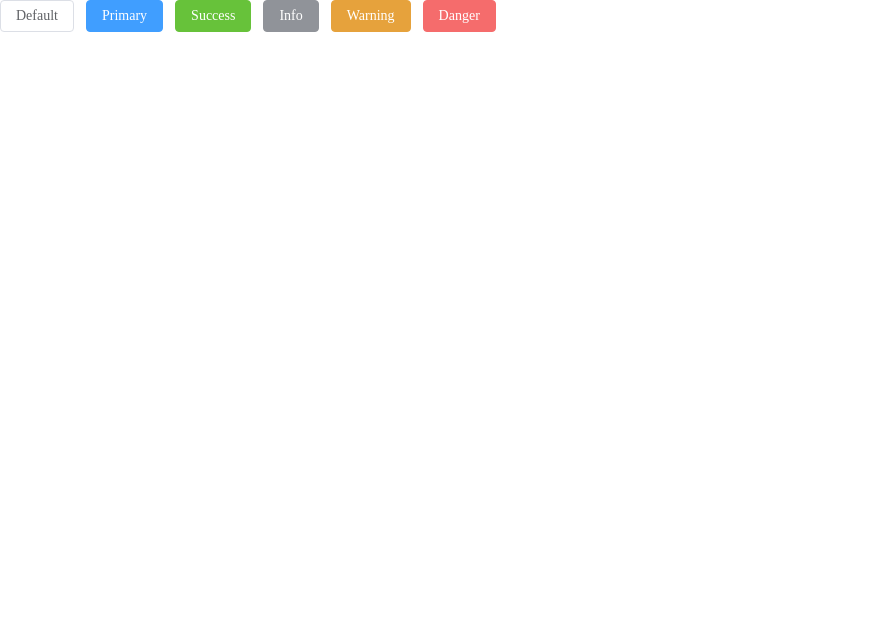
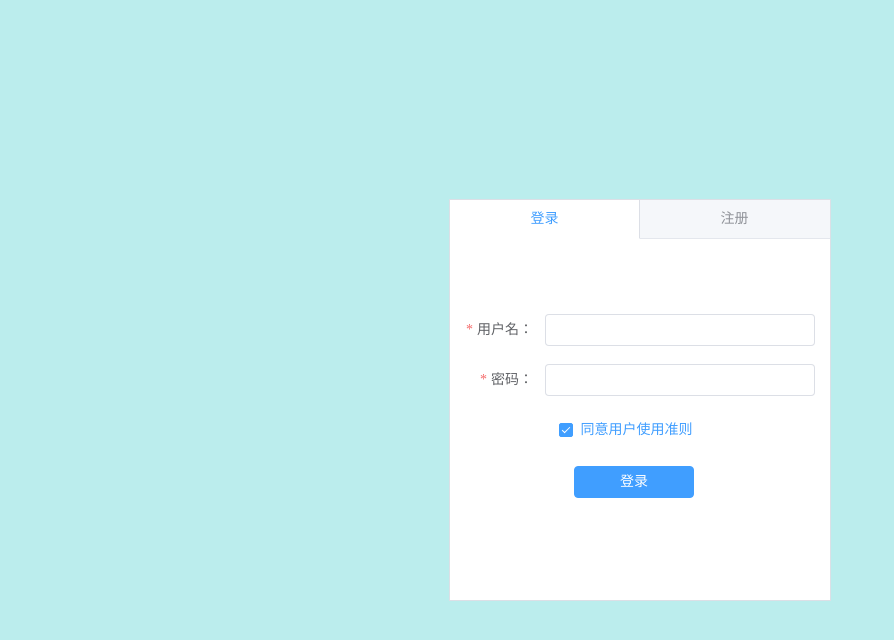
Before and after one commit to wfg132134/vue3-ts-pinia, a Vue app: page /login in a window 1280 px wide. Shown: the top 640 px of the page, without its empty margins (0-894 px from the left). Built offline with nearby package versions, Linux system fonts and the light colour scheme.

Commit message:
登录页布局, api定义, store配置

```diff
--- a/src/App.vue
+++ b/src/App.vue
@@ -1,7 +1,5 @@
 <template>
-  <div>
-    <!-- <router-link to="/main">主要</router-link>
-    <router-link to="/login">登录</router-link> -->
+  <div class="app">
     <router-view></router-view>
   </div>
 </template>
@@ -11,5 +9,9 @@
 </script>
 
 <style>
-
+.app {
+  height: 100vh;
+  width: 100vw;
+  background: rgb(187, 237, 237);
+}
 </style>
--- a/src/api/index.ts
+++ b/src/api/index.ts
@@ -1,5 +1,11 @@
+import type { IAccount } from '@/types'
 import hyRequest from '../services'
 
-export function getData() {
-  return hyRequest.httpRequestGet('/test/demo', {})
+export function getData(params: any) {
+  return hyRequest.httpRequestGet('/test/demo', { params })
 }
+
+
+export function getAccountData(params: IAccount) {
+  return hyRequest.httpRequestGet('/cms/login', { params })
+}
--- a/src/router/index.ts
+++ b/src/router/index.ts
@@ -5,7 +5,7 @@ const router = createRouter({
   routes: [
     { path:'/',
       name: 'index',
-      component: () => import('../views/main/main.vue')
+      component: () => import('../views/login/login.vue')
     },
     {
       path: '/main',
--- /dev/null
+++ b/src/store/login.ts
@@ -0,0 +1,23 @@
+import { getAccountData } from '@/api'
+import type { IAccount } from '@/types'
+import { defineStore } from 'pinia'
+
+const useLoginStore = defineStore('login', {
+  state: () => ({
+    id: '',
+    username: '',
+    password: '',
+    token: ''
+  }),
+  actions: {
+    async loginAccountAction(account: IAccount) {
+      const loginRes = await getAccountData(account)
+      this.id = loginRes.data.id
+      this.username = loginRes.data.username
+      this.password = loginRes.data.password
+      this.token = loginRes.data.token
+      console.log('loginRes', loginRes)
+    }
+  }
+})
+export default useLoginStore
--- /dev/null
+++ b/src/types/index.ts
@@ -0,0 +1 @@
+export * from './login'
--- /dev/null
+++ b/src/types/login.ts
@@ -0,0 +1,5 @@
+export interface IAccount {
+    username: string;
+    password: string;
+    isRead?: boolean;
+}
--- a/src/views/login/login.vue
+++ b/src/views/login/login.vue
@@ -1,23 +1,125 @@
 <template>
-  <div class="flex justify-space-between mb-4 flex-wrap gap-4">
-    <el-row class="mb-4">
-    <el-button>Default</el-button>
-    <el-button type="primary">Primary</el-button>
-    <el-button type="success">Success</el-button>
-    <el-button type="info">Info</el-button>
-    <el-button type="warning">Warning</el-button>
-    <el-button type="danger">Danger</el-button>
-  </el-row>
+  <div class="login">
+    <el-tabs type="border-card" class="tabs" :stretch="true" v-model="activeName">
+      <el-tab-pane label="登录" name="login" v-model="account">
+        <el-form ref="loginFormRef" :model="account" :rules="rules" label-position="right" label-width="80px" style="max-width: 460px" class="loginForm">
+          <el-form-item label="用户名：" prop="username">
+            <el-input v-model="account.username" />
+          </el-form-item>
+          <el-form-item label="密码：" prop="password">
+            <el-input v-model="account.password" type="password" :show-password="true" />
+          </el-form-item>
+
+          <el-row :gutter="24">
+            <el-col :span="6" :offset="6">
+              <el-checkbox class="checkBox" label="同意用户使用准则" name="type" :offset="2" v-model="account.isRead"/>
+            </el-col>
+          </el-row>
+          <el-row :gutter="24" class="loginBtn">
+            <el-col :span="10" :offset="7">
+              <el-button type="primary" style="width: 120px" @click="submit">登录</el-button>
+            </el-col>
+          </el-row>
+        </el-form>
+      </el-tab-pane>
+
+      <el-tab-pane label="注册" name="register">
+        <el-form label-position="right" label-width="100px" style="max-width: 460px" class="registerForm">
+          <el-form-item label="邮箱：">
+            <el-input />
+          </el-form-item>
+          <el-form-item label="密码：">
+            <el-input type="password" />
+          </el-form-item>
+          <el-form-item label="确认密码：">
+            <el-input type="password" />
+          </el-form-item>
+          <el-form-item label="验证码：">
+            <el-row>
+              <el-input type="password" class="inpWidth" />
+              <el-button type="primary" plain> 获取验证码 </el-button>
+            </el-row>
+          </el-form-item>
+          <el-row>
+            <el-checkbox class="checkBox" label="同意用户使用准则" name="type" />
+          </el-row>
+          <el-button type="primary" class="loginBtn"> 注册 </el-button>
+        </el-form>
+      </el-tab-pane>
+    </el-tabs>
   </div>
 </template>
 
 <script setup lang="ts">
-const buttons = [
-  { type: '', text: 'plain' },
-  { type: 'primary', text: 'primary' },
-  { type: 'success', text: 'success' },
-  { type: 'info', text: 'info' },
-  { type: 'warning', text: 'warning' },
-  { type: 'danger', text: 'danger' },
-] as const
+import { reactive, ref } from 'vue'
+import { ElMessage, type FormInstance, type FormRules } from 'element-plus';
+import useLoginStore from "@/store/login";
+import type  { IAccount } from '@/types';
+
+
+const activeName = ref('login');
+
+const account = reactive<IAccount>({
+  username: '',
+  password: '',
+  isRead: true
+})
+
+interface RuleForm {
+  username: string
+  password: string
+  isRead: boolean
+}
+
+const rules = reactive<FormRules<RuleForm>>({
+  username: [
+    { required: true, message: 'Please input Activity name', trigger: 'trigger' },
+  ],
+  password: [
+    { required: true, message: 'Please input Activity name', trigger: 'trigger' },
+  ],
+})
+
+
+// 登录模块
+const loginFormRef = ref<FormInstance>()
+const loginStore = useLoginStore();
+
+const submit = () => {
+  loginFormRef.value?.validate(async (valid) => {
+    if (valid) {
+      const username = account.username.trim();
+      const password = account.password.trim();
+      loginStore.loginAccountAction({ username, password })
+    } else {
+      ElMessage.error('check your input')
+      return false
+    }
+  })
+}
+
 </script>
+
+<style lang="less" scoped>
+.login {
+  width: 100%;
+  height: 100%;
+  display: flex;
+  justify-content: center;
+  align-items: center;
+
+  .tabs {
+    height: 400px;
+    width: 380px;
+
+    .loginForm {
+      margin-top: 60px;
+
+      .loginBtn {
+      margin-top: 20px;
+    }
+    }
+  }
+}
+
+</style>
--- a/src/views/main/main.vue
+++ b/src/views/main/main.vue
@@ -10,19 +10,12 @@
 <script setup lang="ts">
 import useCounterStore from '@/store/counter'
 import { onMounted } from 'vue';
-import  { getData }  from '@/api';
 const counterStore = useCounterStore()
 
 function incrementCounter() {
   counterStore.increment(200)
 }
 
-onMounted(() => {
-  getData().then(res => {
-    console.log(res);
-  })
-})
-
 
 </script>
 
```
Also changed, not shown: components.d.ts (+7 -0 lines).
